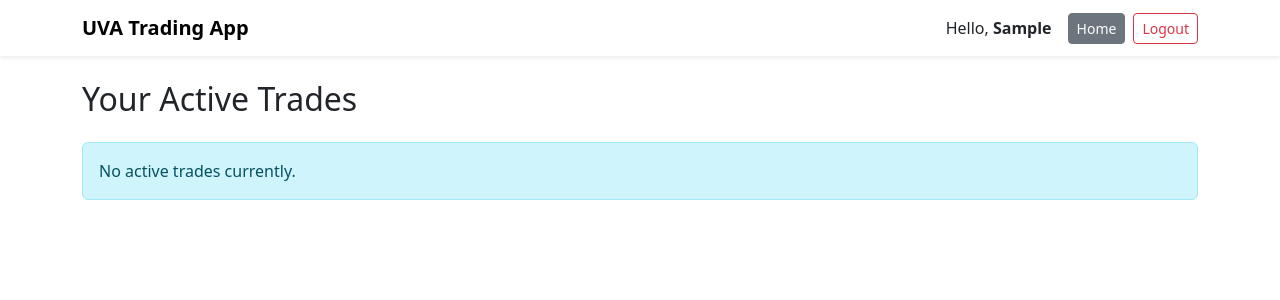
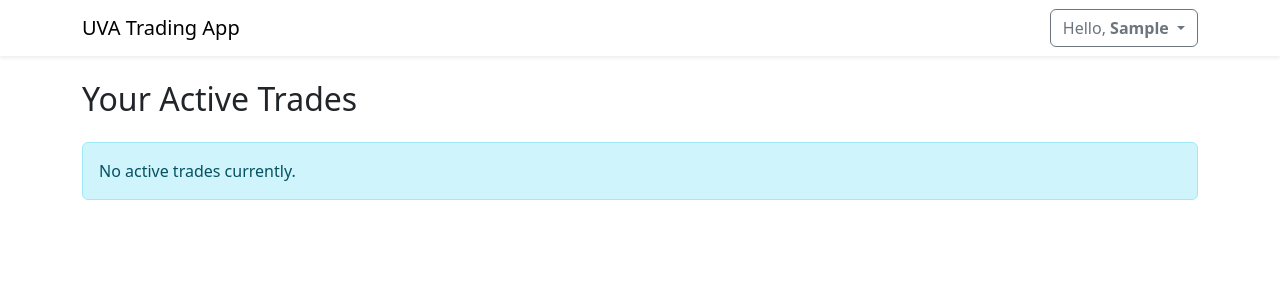
Before and after one commit to xuangj/uva-bartering-app, a Django app: page /trades/active/ in a window 1280 px wide. Shown: the top 300 px of the page. Run offline with Django 5.2, Linux system fonts and the light colour scheme; the visitor is signed in with stand-in values (Sample User, id 1); data that the repository does not hold is empty.

Commit message:
Updated nav to include Active Trades

```diff
--- a/templates/active_trades.html
+++ b/templates/active_trades.html
@@ -12,16 +12,26 @@
 
 <body>
     <nav class="navbar navbar-expand-lg shadow-sm">
-      <div class="container d-flex justify-content-between align-items-center">
-        <a class="navbar-brand fw-semibold" href="#">UVA Trading App</a>
+      <div class="container">
+        <a class="navbar-brand" href="{% url 'home' %}">UVA Trading App</a>
         <div class="d-flex align-items-center">
+          <!-- Dropdown -->
           {% if user.is_authenticated %}
-            <span class="me-3">Hello, <strong>{{ user.username|capfirst }}</strong></span>
-            <a href="{% url 'home' %}"
-               class="btn btn-secondary btn-sm"
-               style="margin-right: 0.5rem">Home</a>
-            <a href="{% url 'account_logout' %}"
-               class="btn btn-outline-danger btn-sm">Logout</a>
+            <div class="dropdown">
+              <button class="btn btn-outline-secondary dropdown-toggle" type="button" id="dropdownMenuButton"
+                      data-bs-toggle="dropdown" aria-expanded="false">
+                Hello, <strong>{{ user.username|capfirst }}</strong>
+              </button>
+              <ul class="dropdown-menu" aria-labelledby="dropdownMenuButton">
+                <li><a class="dropdown-item" href="{% url 'user_profile' username=user.username %}">Profile</a></li>
+                <li><a class="dropdown-item" href="{% url 'inbox' %}">Inbox</a></li>
+                <li><a class="dropdown-item" href="{% url 'active_trades' %}">Active Trades</a></li>
+                {% if user.is_authenticated and user.is_staff %}
+                  <li><a class="dropdown-item" href="{% url 'moderator_dashboard' %}">Moderator Dashboard</a></li>
+                {% endif %}
+                <li><a class="dropdown-item" href="{% url 'account_logout' %}">Logout</a></li>
+              </ul>
+            </div>
           {% else %}
             <span class="me-3">You are not logged in</span>
             <a href="{% url 'account_login' %}"
--- a/templates/home.html
+++ b/templates/home.html
@@ -30,6 +30,7 @@
               <ul class="dropdown-menu" aria-labelledby="dropdownMenuButton">
                 <li><a class="dropdown-item" href="{% url 'user_profile' username=user.username %}">Profile</a></li>
                 <li><a class="dropdown-item" href="{% url 'inbox' %}">Inbox</a></li>
+                <li><a class="dropdown-item" href="{% url 'active_trades' %}">Active Trades</a></li>
                 {% if user.is_authenticated and user.is_staff %}
                   <li><a class="dropdown-item" href="{% url 'moderator_dashboard' %}">Moderator Dashboard</a></li>
                 {% endif %}
```
Also changed, not shown: templates/post.html (+18 -8 lines).
